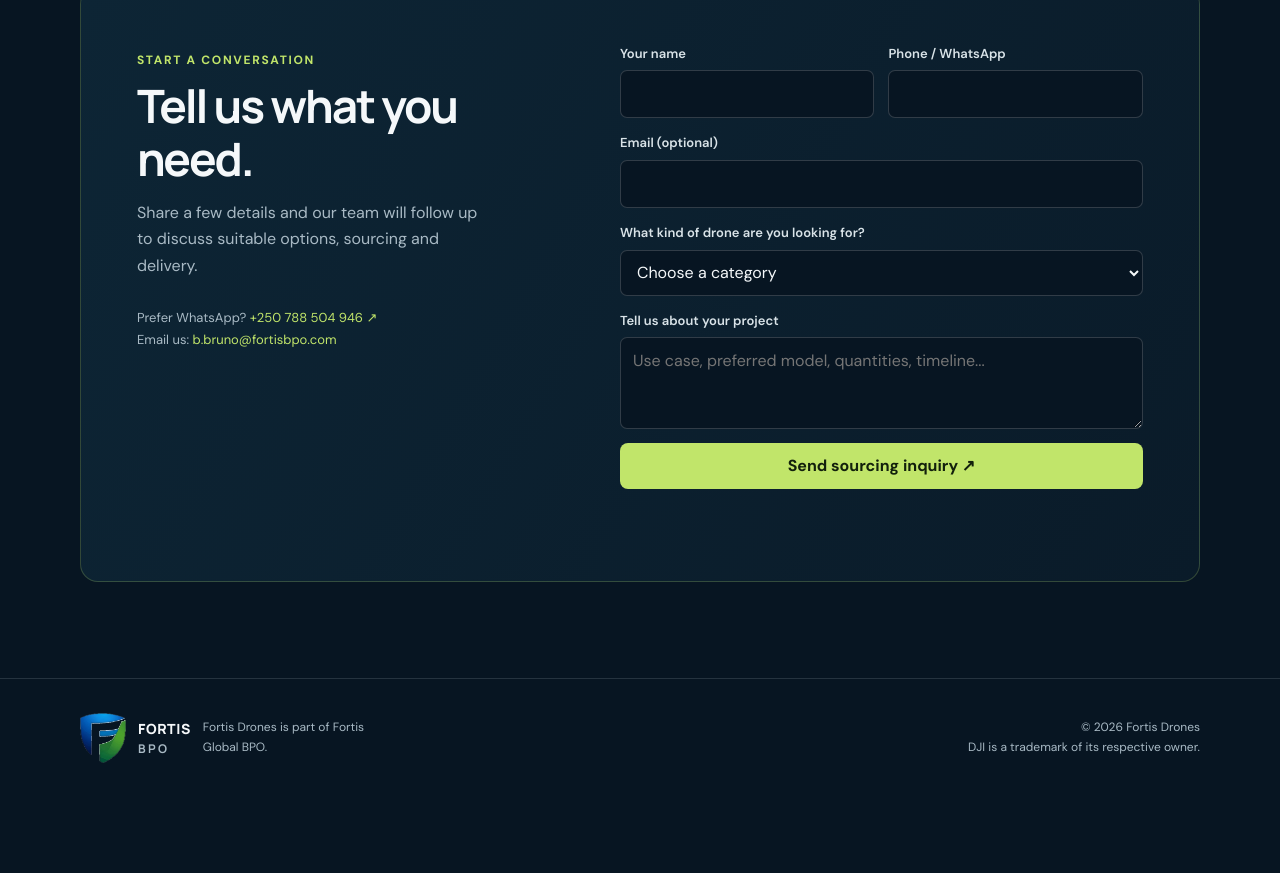
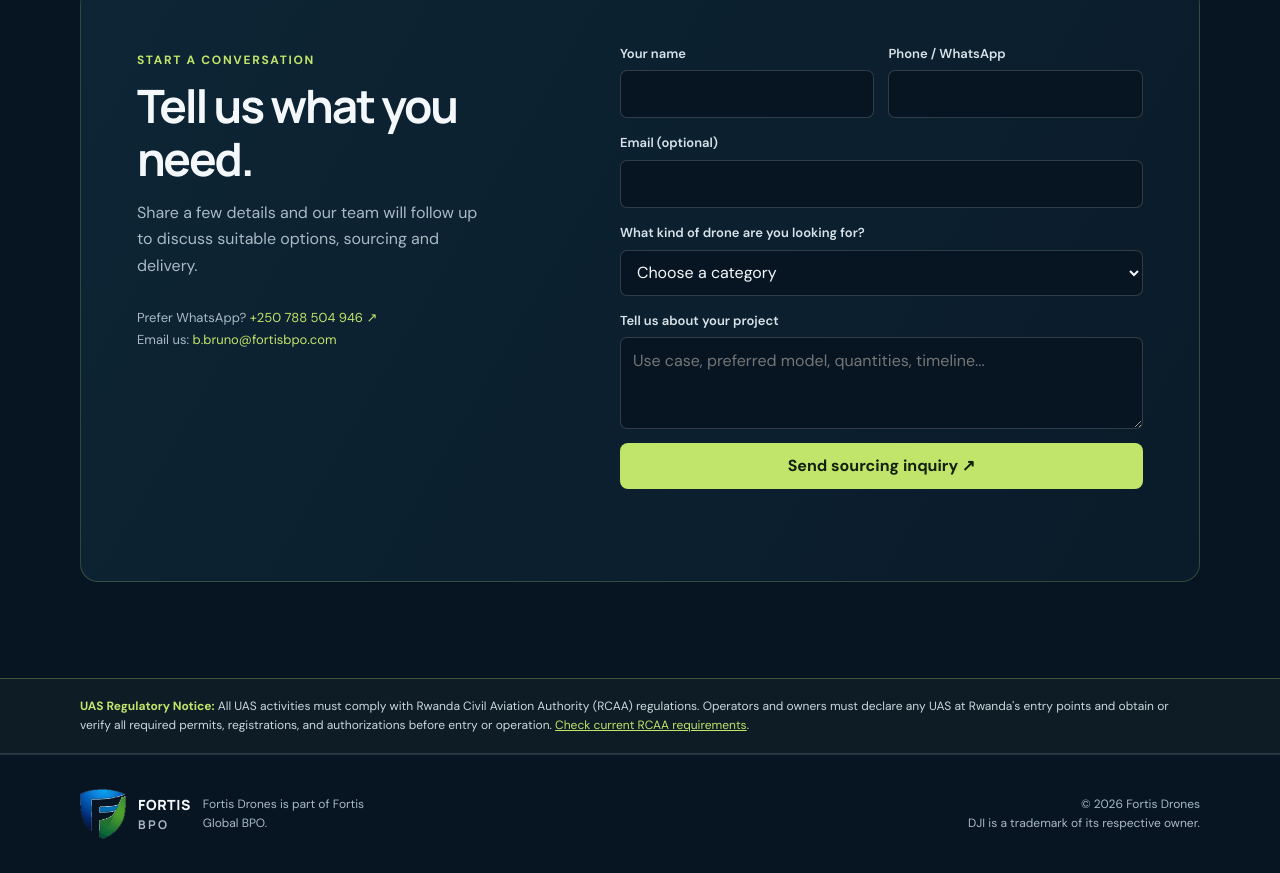
Before and after one commit to 00-zerodai/fortis-drones, a plain HTML site: page index.html in a window 1280 px wide. Shown: the part 3978-4851 px from the top of the page. Before the commit the page ends 4775 px from the top, so only its background shows below. Drawn offline with Linux system fonts and the light colour scheme.

Commit message:
added rcaa warnings

```diff
--- a/index.html
+++ b/index.html
@@ -406,6 +406,20 @@
     .parent-brand span { max-width: 180px; color: var(--muted); font-size: 12px; }
     .copyright { color: var(--muted); font-size: 12px; text-align: right; }
     .copyright a { color: var(--lime); text-decoration: none; }
+    .regulatory-warning {
+      padding: 18px 0;
+      border-top: 1px solid rgba(193,229,106,.28);
+      border-bottom: 1px solid var(--line);
+      background: rgba(193,229,106,.035);
+    }
+    .regulatory-warning p {
+      margin: 0;
+      color: #cbd8df;
+      font-size: 12px;
+      line-height: 1.6;
+    }
+    .regulatory-warning strong { color: var(--lime); }
+    .regulatory-warning a { color: var(--lime); text-decoration-thickness: 1px; }
 
     @media (max-width: 850px) {
       .hero-grid { grid-template-columns: 1fr 0.85fr; gap: 28px; }
@@ -741,6 +755,12 @@
     </section>
   </main>
 
+  <aside class="regulatory-warning" aria-label="UAS regulatory notice">
+    <div class="wrap">
+      <p><strong>UAS Regulatory Notice:</strong> <span data-en="All UAS activities must comply with Rwanda Civil Aviation Authority (RCAA) regulations. Operators and owners must declare any UAS at Rwanda's entry points and obtain or verify all required permits, registrations, and authorizations before entry or operation." data-rw="Ibikorwa byose bya UAS bigomba kubahiriza amategeko ya Rwanda Civil Aviation Authority (RCAA). Abakoreshwa n'abanyiri UAS bagomba gutangaza UAS ku nzira zinjiriramo mu Rwanda kandi bakareba cyangwa bagasaba uruhushya, kwiyandikisha, n'ibyemezo byose bisabwa mbere yo kwinjira cyangwa kuyikoresha.">All UAS activities must comply with Rwanda Civil Aviation Authority (RCAA) regulations. Operators and owners must declare any UAS at Rwanda's entry points and obtain or verify all required permits, registrations, and authorizations before entry or operation.</span> <a href="https://caa.gov.rw/" target="_blank" rel="noopener noreferrer" data-en="Check current RCAA requirements" data-rw="Reba ibisabwa n'RCAA">Check current RCAA requirements</a>.</p>
+    </div>
+  </aside>
+
   <footer id="about">
     <div class="wrap footer-inner">
       <div class="parent-brand">
```
Also changed, not shown: ardupilot.html (+15 -0 lines).
